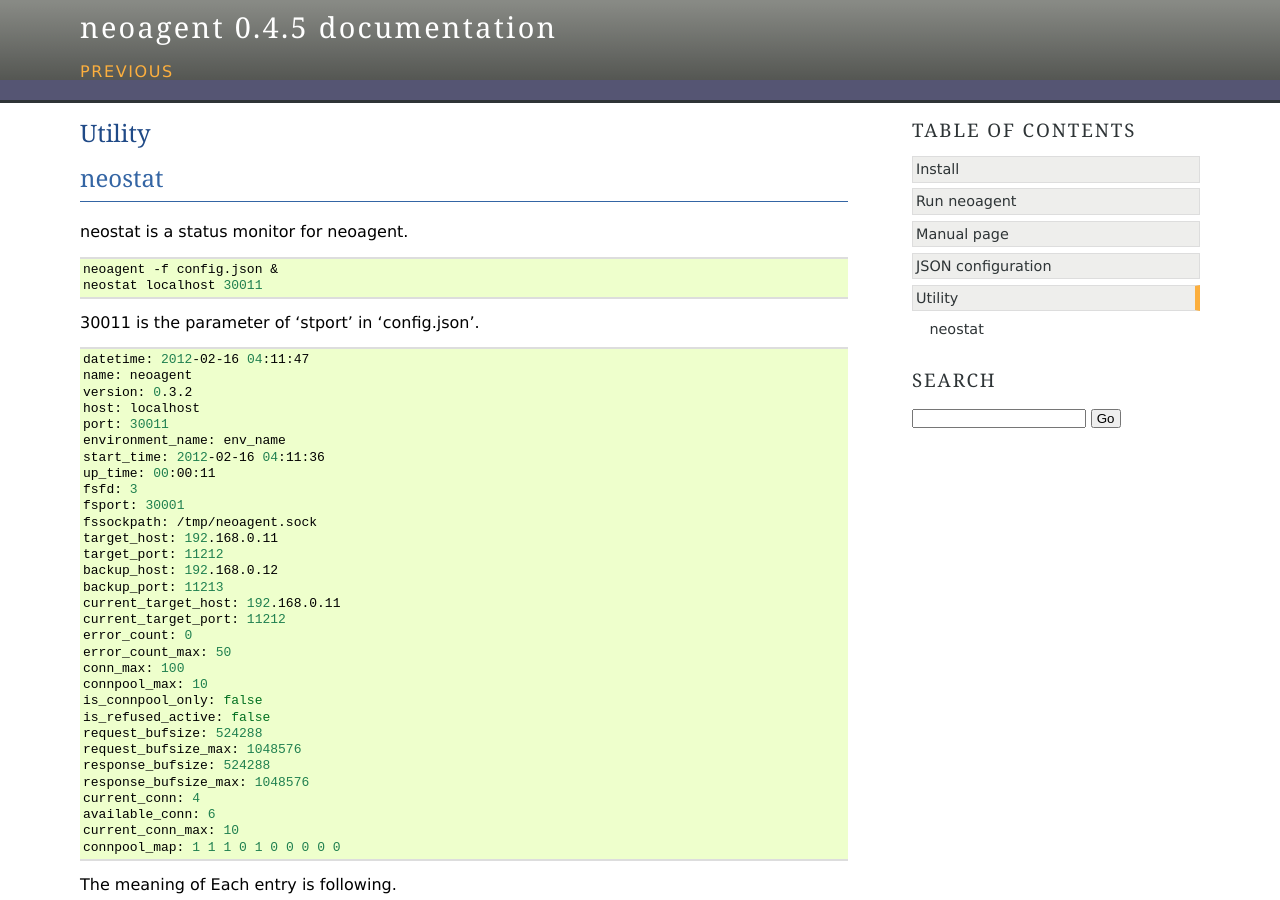
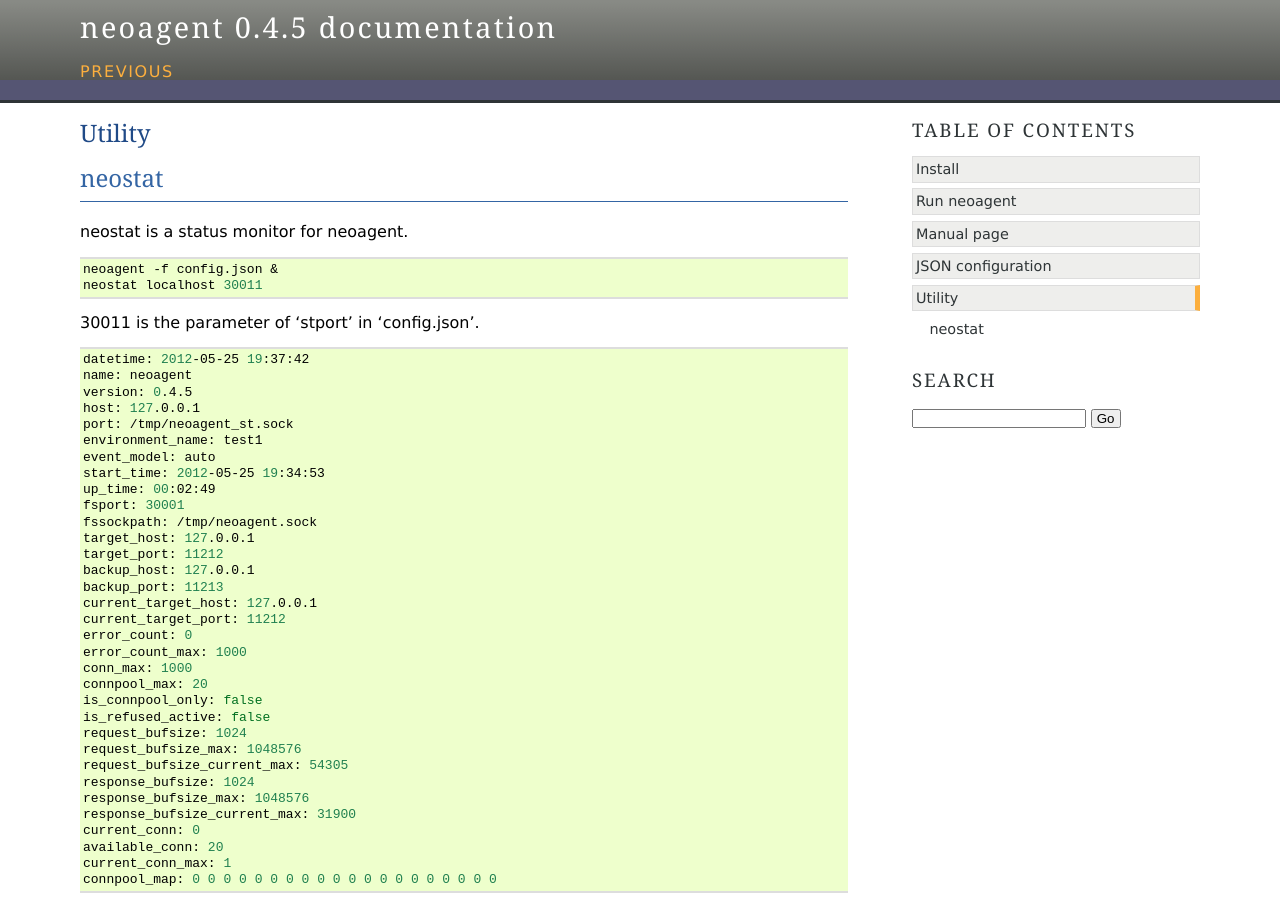
Before and after one commit to cubicdaiya/neoagent, a Sphinx documentation site: the page built from doc/source/utility.rst, in a window 1280 px wide and 900 px high. Built offline with Sphinx 7.4.7, drawn with Linux system fonts in a browser that asks for light colours; some of the changed text lies outside the part shown.

Commit message:
reflect changes to document

```diff
--- a/doc/source/utility.rst
+++ b/doc/source/utility.rst
@@ -16,37 +16,39 @@ neostat is a status monitor for neoagent.
 
 .. code-block:: sh
 
- datetime: 2012-02-16 04:11:47
+ datetime: 2012-05-25 19:37:42
  name: neoagent
- version: 0.3.2
- host: localhost
- port: 30011
- environment_name: env_name
- start_time: 2012-02-16 04:11:36
- up_time: 00:00:11
- fsfd: 3
+ version: 0.4.5
+ host: 127.0.0.1
+ port: /tmp/neoagent_st.sock
+ environment_name: test1
+ event_model: auto
+ start_time: 2012-05-25 19:34:53
+ up_time: 00:02:49
  fsport: 30001
  fssockpath: /tmp/neoagent.sock
- target_host: 192.168.0.11
+ target_host: 127.0.0.1
  target_port: 11212
- backup_host: 192.168.0.12
+ backup_host: 127.0.0.1
  backup_port: 11213
- current_target_host: 192.168.0.11
+ current_target_host: 127.0.0.1
  current_target_port: 11212
  error_count: 0
- error_count_max: 50
- conn_max: 100
- connpool_max: 10
+ error_count_max: 1000
+ conn_max: 1000
+ connpool_max: 20
  is_connpool_only: false
  is_refused_active: false
- request_bufsize: 524288
+ request_bufsize: 1024
  request_bufsize_max: 1048576
- response_bufsize: 524288
+ request_bufsize_current_max: 54305
+ response_bufsize: 1024
  response_bufsize_max: 1048576
- current_conn: 4
- available_conn: 6
- current_conn_max: 10
- connpool_map: 1 1 1 0 1 0 0 0 0 0
+ response_bufsize_current_max: 31900
+ current_conn: 0
+ available_conn: 20
+ current_conn_max: 1
+ connpool_map: 0 0 0 0 0 0 0 0 0 0 0 0 0 0 0 0 0 0 0 0
 
 The meaning of Each entry is following.
 
@@ -150,6 +152,10 @@ The meaning of Each entry is following.
 
  maximum buffer size of each client's request
 
+**\request_bufsize_current_max**
+
+ recorded maximum buffer size of each client's request
+
 **\reponse_bufsize**
 
  starting buffer size of response from server
@@ -157,6 +163,10 @@ The meaning of Each entry is following.
 **\response_bufsize_max**
 
  maximum buffer size of response from server
+
+**\response_bufsize_current_max**
+
+ recoreded maximum buffer size of response from server
 
 **\current_conn**
 
```
